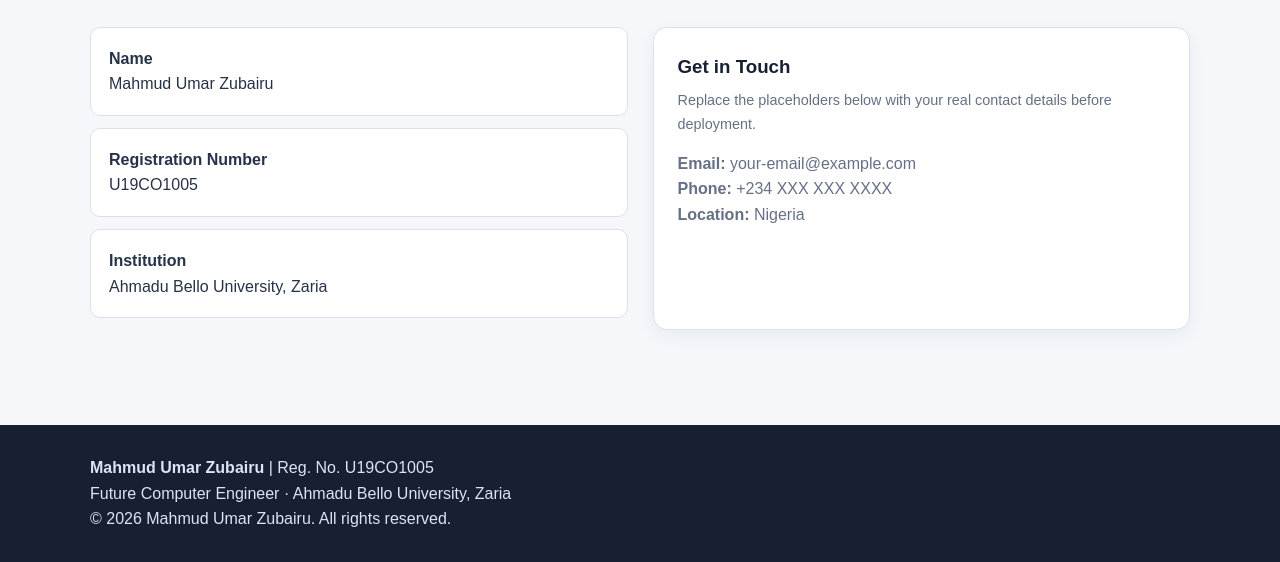
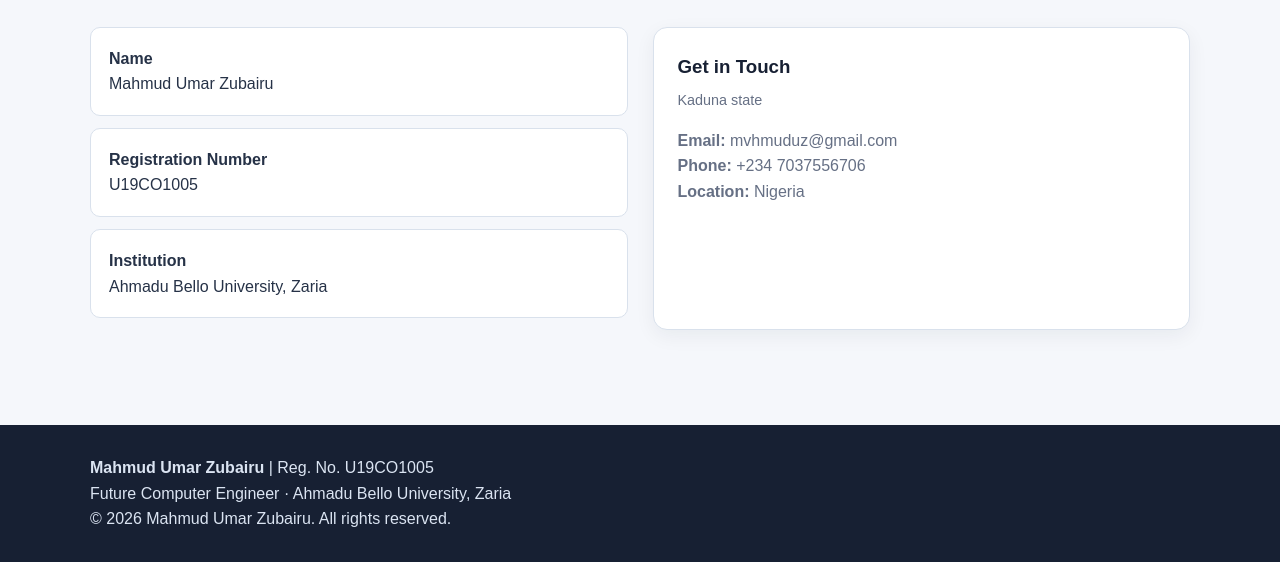
Before and after one commit to mvhmuduz/Personal_portfolio, a plain HTML site: page contact.html in a window 1280 px wide. Shown: the part 255-817 px from the top of the page. Drawn offline with Linux system fonts and the light colour scheme.

Commit message:
Updated contact info
Updated contact details with personal information.

```diff
--- a/contact.html
+++ b/contact.html
@@ -30,8 +30,8 @@
 <div class="contact-item"><strong>Name</strong><br>Mahmud Umar Zubairu</div>
 <div class="contact-item"><strong>Registration Number</strong><br>U19CO1005</div>
 <div class="contact-item"><strong>Institution</strong><br>Ahmadu Bello University, Zaria</div>
-</div><div class="card"><h3>Get in Touch</h3><p class="small">Replace the placeholders below with your real contact details before deployment.</p>
-<p style="margin-top:15px"><strong>Email:</strong> your-email@example.com</p><p><strong>Phone:</strong> +234 XXX XXX XXXX</p><p><strong>Location:</strong> Nigeria</p></div></div>
+</div><div class="card"><h3>Get in Touch</h3><p class="small">Kaduna state</p>
+<p style="margin-top:15px"><strong>Email:</strong> mvhmuduz@gmail.com</p><p><strong>Phone:</strong> +234 7037556706</p><p><strong>Location:</strong> Nigeria</p></div></div>
 </div></section>
 </main>
 <footer><div class="container"><p><strong>Mahmud Umar Zubairu</strong> | Reg. No. U19CO1005</p><p>Future Computer Engineer · Ahmadu Bello University, Zaria</p><p>© 2026 Mahmud Umar Zubairu. All rights reserved.</p></div></footer>
```
